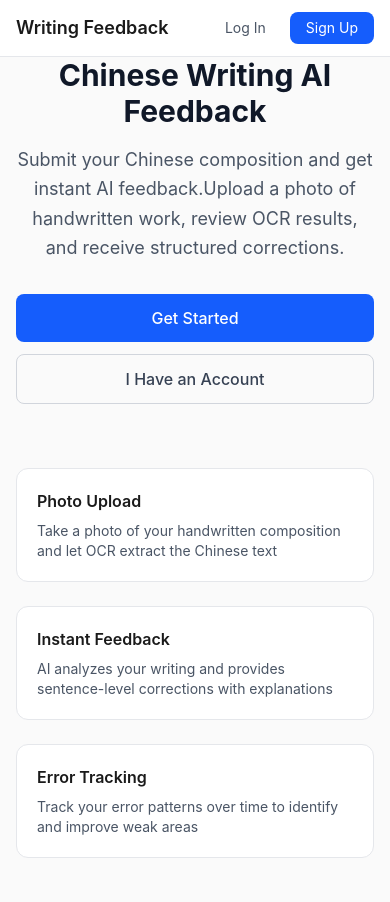
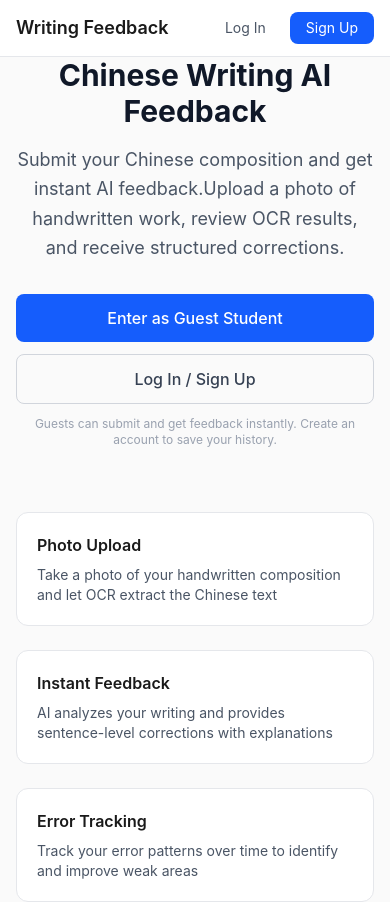
Before and after one commit to binyanglc/essay-class, a Next.js app: page / in a window 390 px wide. Before the commit the page ends 858 px from the top, so only its background shows below. Built offline with nearby package versions, Linux system fonts and the light colour scheme; no server answers.

Commit message:
Add guest login button to landing page for mobile discoverability
Made-with: Cursor

```diff
--- a/src/app/page.tsx
+++ b/src/app/page.tsx
@@ -1,6 +1,26 @@
+'use client';
+
+import { useRouter } from 'next/navigation';
 import Link from 'next/link';
+import { createClient } from '@/lib/supabase/client';
+import { useState } from 'react';
 
 export default function LandingPage() {
+  const [loading, setLoading] = useState(false);
+  const router = useRouter();
+
+  const handleGuestLogin = async () => {
+    setLoading(true);
+    const supabase = createClient();
+    const { error } = await supabase.auth.signInAnonymously();
+    if (error) {
+      setLoading(false);
+      router.push('/login');
+      return;
+    }
+    router.push('/student/dashboard');
+  };
+
   return (
     <div className="min-h-screen flex flex-col">
       <header className="bg-white border-b border-gray-200">
@@ -35,19 +55,23 @@ export default function LandingPage() {
           </p>
 
           <div className="flex flex-col sm:flex-row gap-3 justify-center">
-            <Link
-              href="/signup"
-              className="bg-blue-600 text-white px-8 py-3 rounded-lg font-medium hover:bg-blue-700 transition-colors"
+            <button
+              onClick={handleGuestLogin}
+              disabled={loading}
+              className="bg-blue-600 text-white px-8 py-3 rounded-lg font-medium hover:bg-blue-700 transition-colors disabled:opacity-50"
             >
-              Get Started
-            </Link>
+              {loading ? 'Entering...' : 'Enter as Guest Student'}
+            </button>
             <Link
               href="/login"
               className="border border-gray-300 text-gray-700 px-8 py-3 rounded-lg font-medium hover:bg-gray-50 transition-colors"
             >
-              I Have an Account
+              Log In / Sign Up
             </Link>
           </div>
+          <p className="text-xs text-gray-400 mt-3">
+            Guests can submit and get feedback instantly. Create an account to save your history.
+          </p>
 
           <div className="mt-16 grid grid-cols-1 sm:grid-cols-3 gap-6 text-left">
             <div className="bg-white p-5 rounded-xl border border-gray-200">
```
